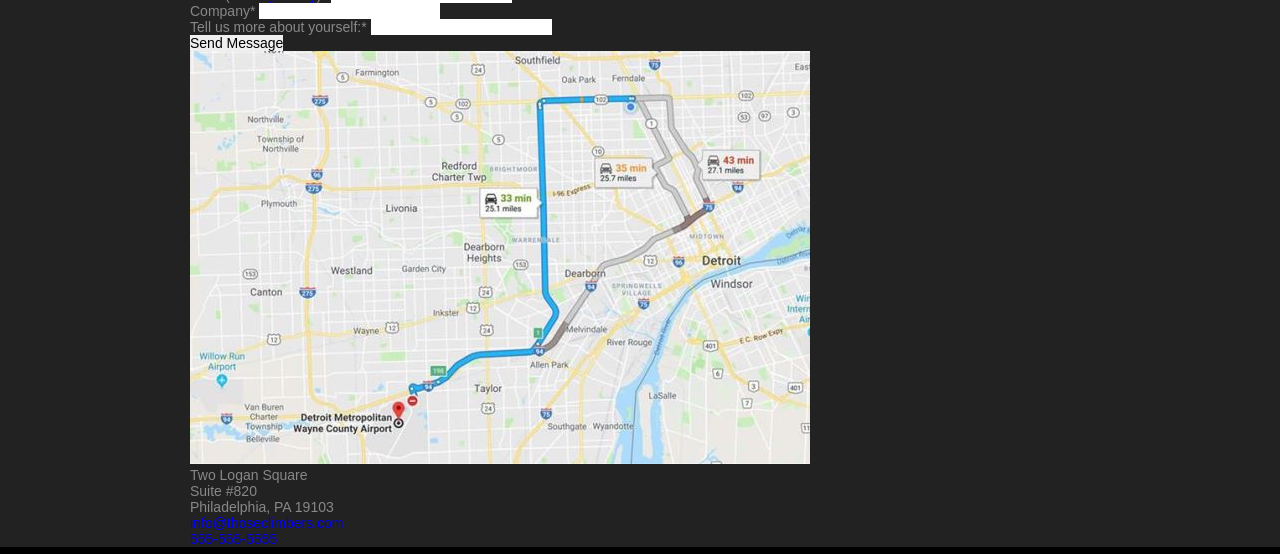
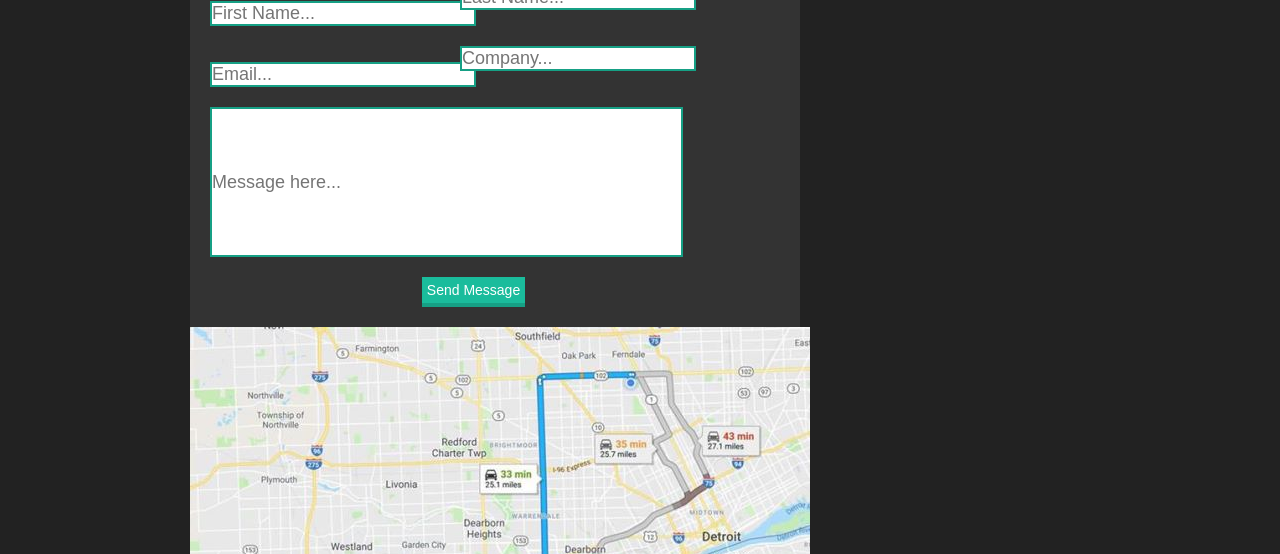
Before and after one commit to chasehoff/chasehoff.github.io, a plain HTML site: page contact.html in a window 1280 px wide. Shown: the part 454-1008 px from the top of the page. Drawn offline with Linux system fonts and the light colour scheme.

Commit message:
Corrected some spacing within the contact us form

```diff
--- a/contact.html
+++ b/contact.html
@@ -30,7 +30,7 @@
                 </center>
             </div>
         </header>
-        <section id="recent-posts">
+        <section id="contact-us">
             <div class="wrapper">
                 <form action="" method="post">
                     <h2>Contact Us</h2>
@@ -38,36 +38,38 @@
                         <!-- User Info -->
                         <p>
                             <label for="fName">First Name*</label>
-                            <input type="text" name="fName" id="fName">
+                            <input type="text" name="fName" id="fName" placeholder="First Name...">
                         </p>
                         <p>
                             <label for="lName">Last Name*</label>
-                            <input type="text" name="lName" id="lName">
+                            <input type="text" name="lName" id="lName" placeholder="Last Name...">
                         </p>
                         <p>
                             <label for="email">Email(<a href="https://google.com">Privacy Policy</a>)*</label>
-                            <input type="email" name="email" id="email">
+                            <input type="email" name="email" id="email" placeholder="Email...">
                         </p>
                         <p>
                             <label for="company">Company*</label>
-                            <input type="text" name="company" id="company">
+                            <input type="text" name="company" id="company" placeholder="Company...">
                         </p>
                     </fieldset>
                     <fieldset>
                         <!-- Message -->
                         <p>
                             <label for="message">Tell us more about yourself:*</label>
-                            <input type="text" name="message" id="message">
+                            <input type="text" name="message" id="message" placeholder="Message here...">
                         </p>
                     </fieldset>
                     <button>Send Message</button>
                 </form>
+                <article>
                     <img src="design/maps.jpg" alt="Directions to get to the lucky pebbles farm.">
                     <p>Two Logan Square<br>Suite #820<br>Philadelphia, PA 19103</p>
                     <ul>
                         <li><a href="#">info@thoseclimbers.com</a></li>
                         <li><a href="#">555-555-5555</a></li>
                     </ul>
+                </article>
             </div>
         </section>
         <!-- Footer -->
--- a/css/main.css
+++ b/css/main.css
@@ -413,3 +413,54 @@
 #bg-contact h3 {
     padding-bottom: 10rem;
 }
+#contact-us {
+    margin-top: 3rem;
+}
+#contact-us h2 {
+    text-align: center;
+    text-transform: capitalize;
+}
+form {
+    width: calc(70% - 2rem);
+    background-color: #333333;
+}
+form p {
+    display: inline-block;
+}
+input {
+    font-size: 1.8rem;
+    border: 2px solid #16a085;
+    margin-bottom: 2rem;
+    width: 100%;
+}
+input[name=fName], input[name=email], input[name=message] {
+    margin-right: 1rem;
+    margin-left: 2rem;
+    clear: right;
+}
+input[name=message] {
+    width: 47.3rem;
+    height: 15rem;
+    text-align: start;
+    white-space: pre-wrap;
+    overflow-wrap: break-word;
+}
+input[name=message] label::placeholder{
+    text-align: start;
+}
+input[name=fName], input[name=lName], input[name=email], input[name=company], input[name=message] {
+    float: left;
+    overflow: auto;
+}
+form label {
+    font-size: 0;
+}
+form button {
+    text-align: center;
+    color: white;
+    background-color: #1abc9c;
+    border-bottom: 4px solid #16a085;
+    padding: .5rem;
+    margin-left: 38%;
+    margin-bottom: 2rem;
+}
```
Lines whose indentation alone changed are shown as unchanged.
